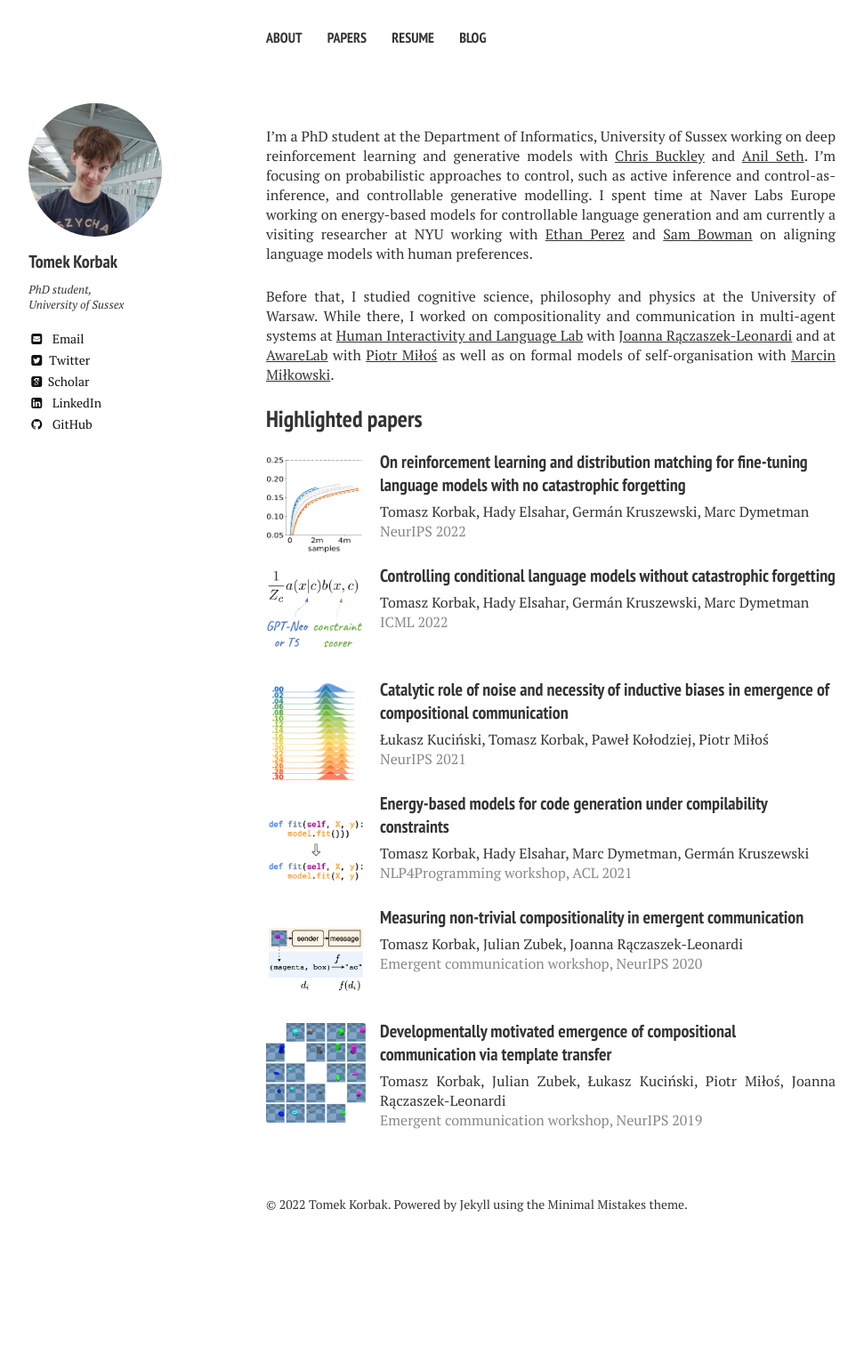
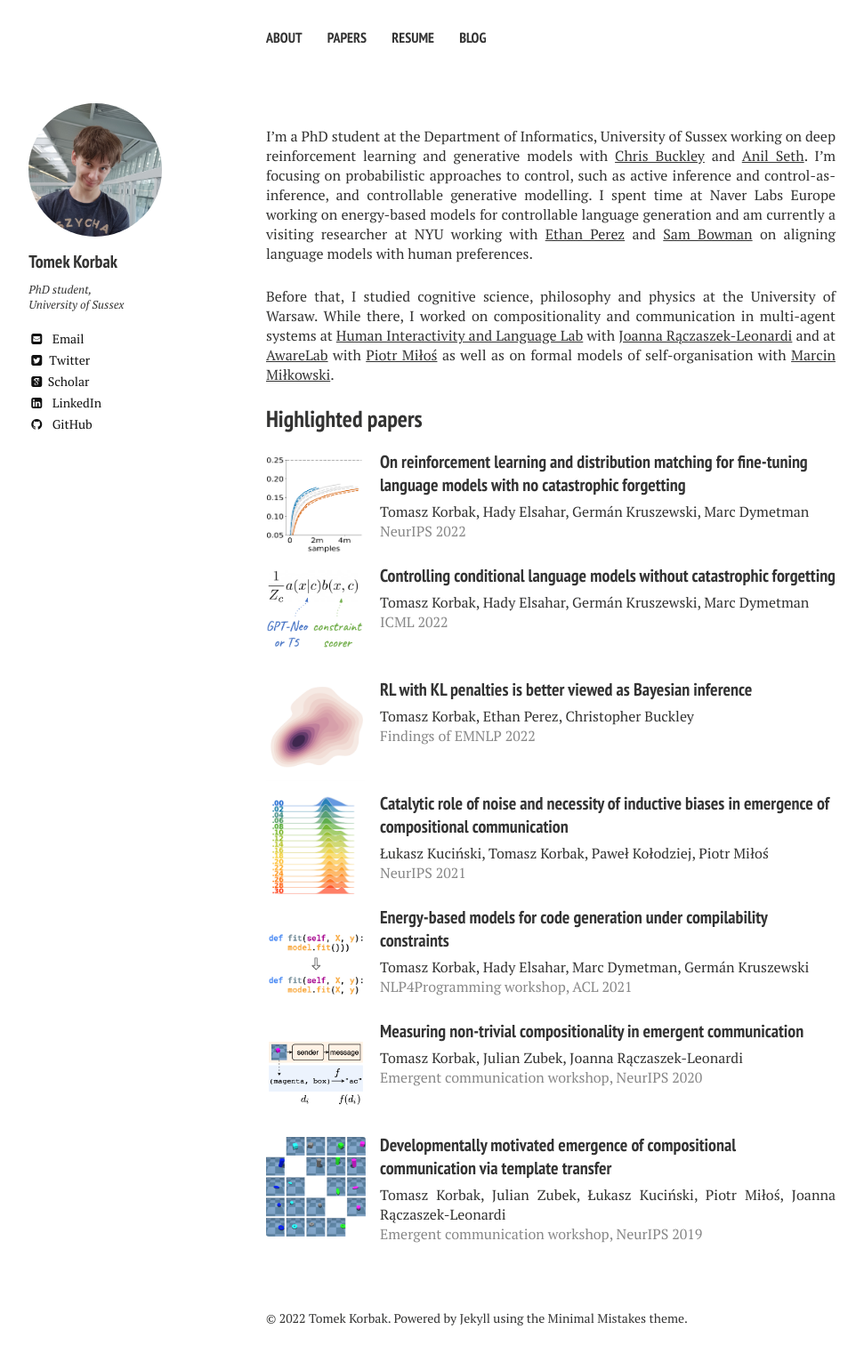
Before and after one commit to tomekkorbak/tomekkorbak.github.io, a Jekyll site: the page built from index.md, in a window 1280 px wide. Shown: the whole page at 89% size, without its empty margins (21-992 px from the left). Built offline with Jekyll 4.4.1, drawn with Linux system fonts in a browser that asks for light colours; nearby versions of some CDN libraries; some web fonts are replaced; before the commit the page ends 1412 px from its top, so only the background shows below that.

```diff
--- a/index.md
+++ b/index.md
@@ -54,6 +54,30 @@ Before that, I studied cognitive science, philosophy and physics at the Universi
 <p class="buttons">
 
 <a href="https://arxiv.org/abs/2112.00791" target="_blank">ArXiv</a>
+
+</p>
+</div>
+</li>
+
+
+<li>
+<div class="thumb">
+<a href="https://arxiv.org/abs/2205.11275">
+<img src="{{ site.url }}/images/thumbnails/rl_kl.png">
+</a>
+</div>
+
+
+<div class="text">
+<a href="https://arxiv.org/abs/2205.11275">
+<h3>RL with KL penalties is better viewed as Bayesian inference</h3>
+</a>
+<p class="authors">Tomasz Korbak, Ethan Perez, Christopher Buckley</p>
+<p class="venues">Findings of EMNLP 2022</p>
+
+<p class="buttons">
+
+<a href="https://arxiv.org/abs/2205.11275.pdf" target="_blank">ArXiv</a>
 
 </p>
 </div>
```
Also changed, not shown: papers.md (+1 -1 lines), images/thumbnails/rl_kl.png (added).
